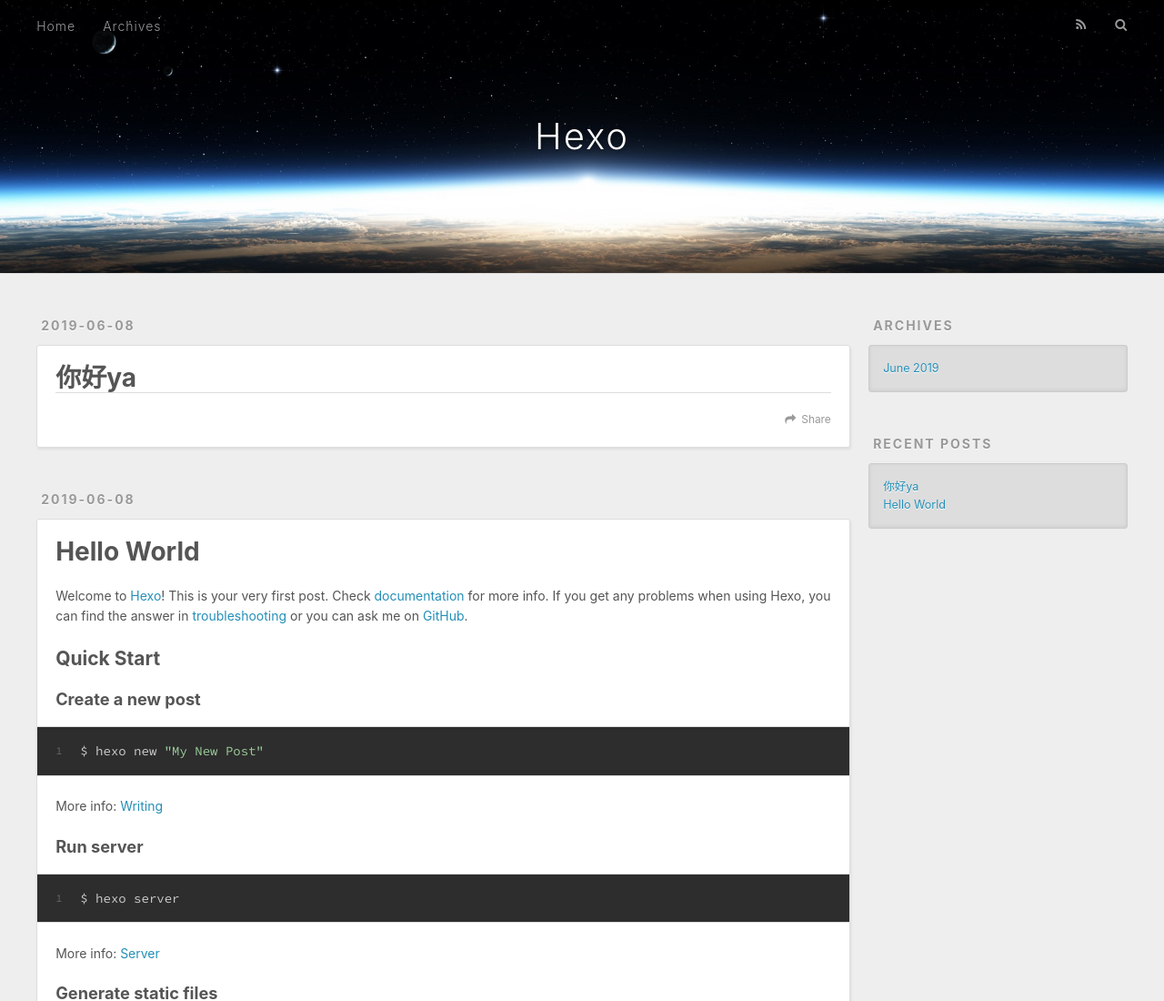
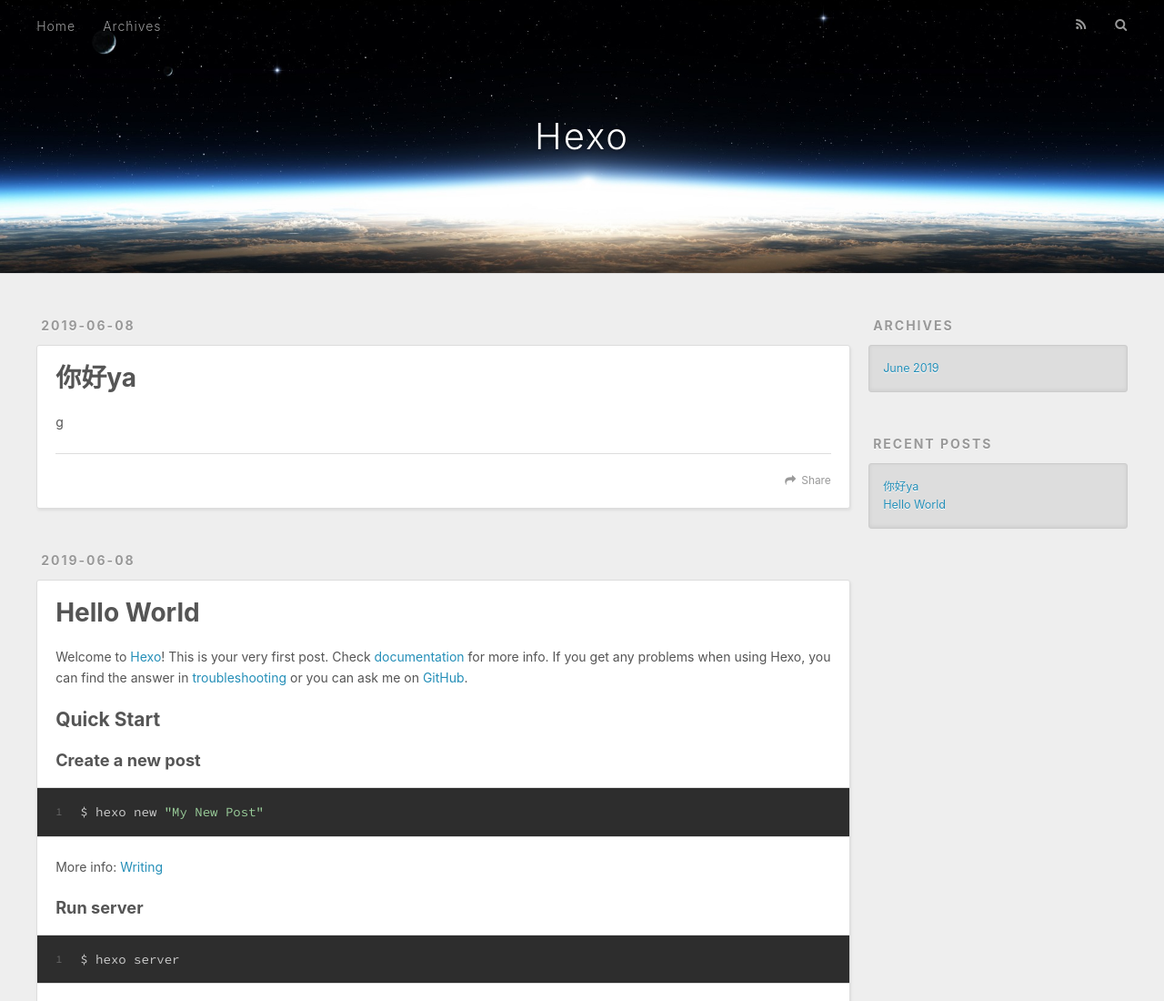
Before and after one commit to RuiHowe/RuiHowe.github.io, a plain HTML site: page index.html in a window 1280 px wide. Shown: the top 1100 px of the page at 91% size. Drawn offline with nearby package versions, Linux system fonts and the light colour scheme.

Commit message:
Site updated: 2019-06-08 16:38:00

```diff
--- a/index.html
+++ b/index.html
@@ -84,6 +84,7 @@
 
     <div class="article-entry" itemprop="articleBody">
 
+        <p>g</p>
 
 
     </div>
```
Also changed, not shown: 2019/06/08/你好/index.html (+6 -2 lines).
